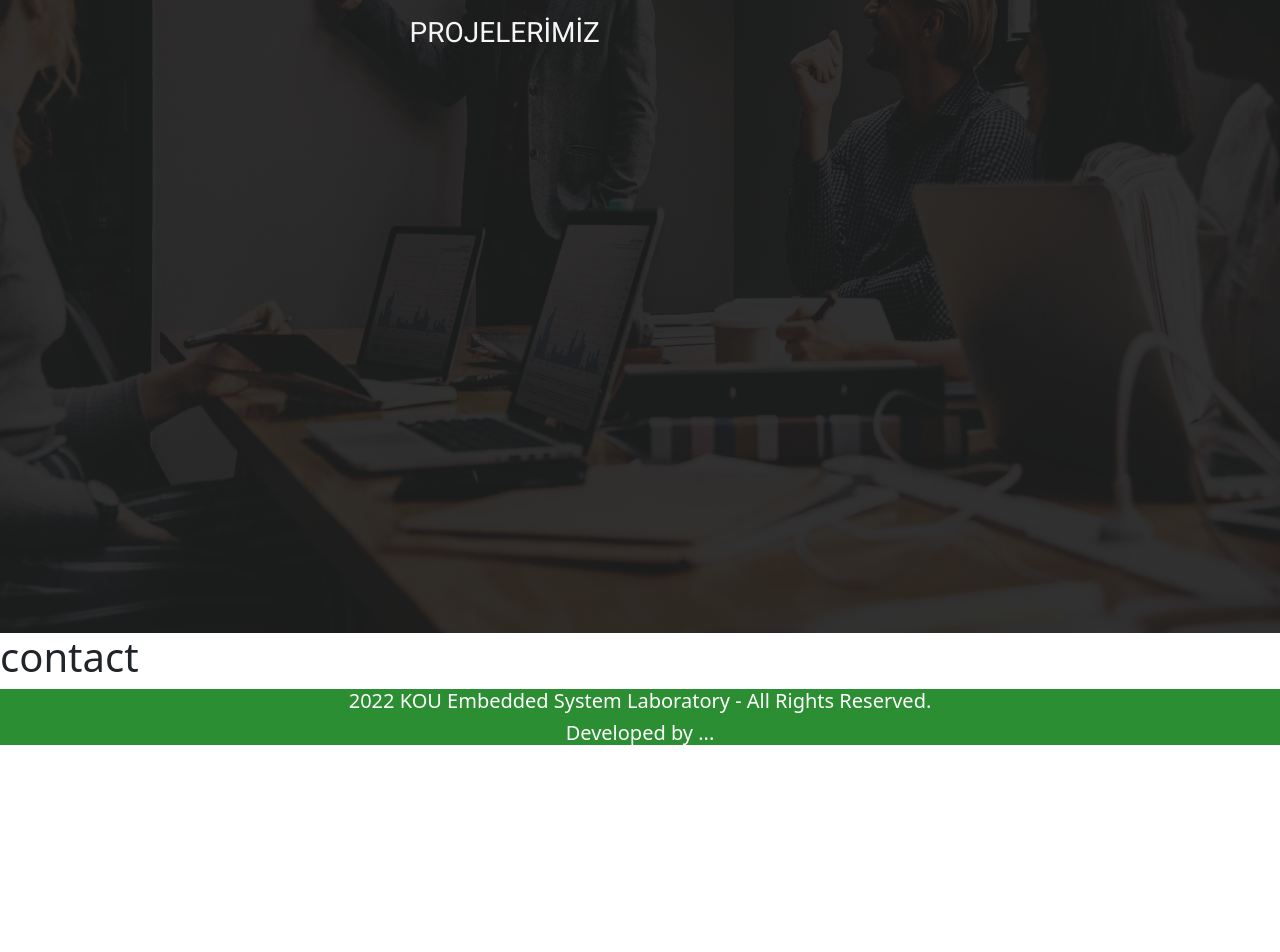
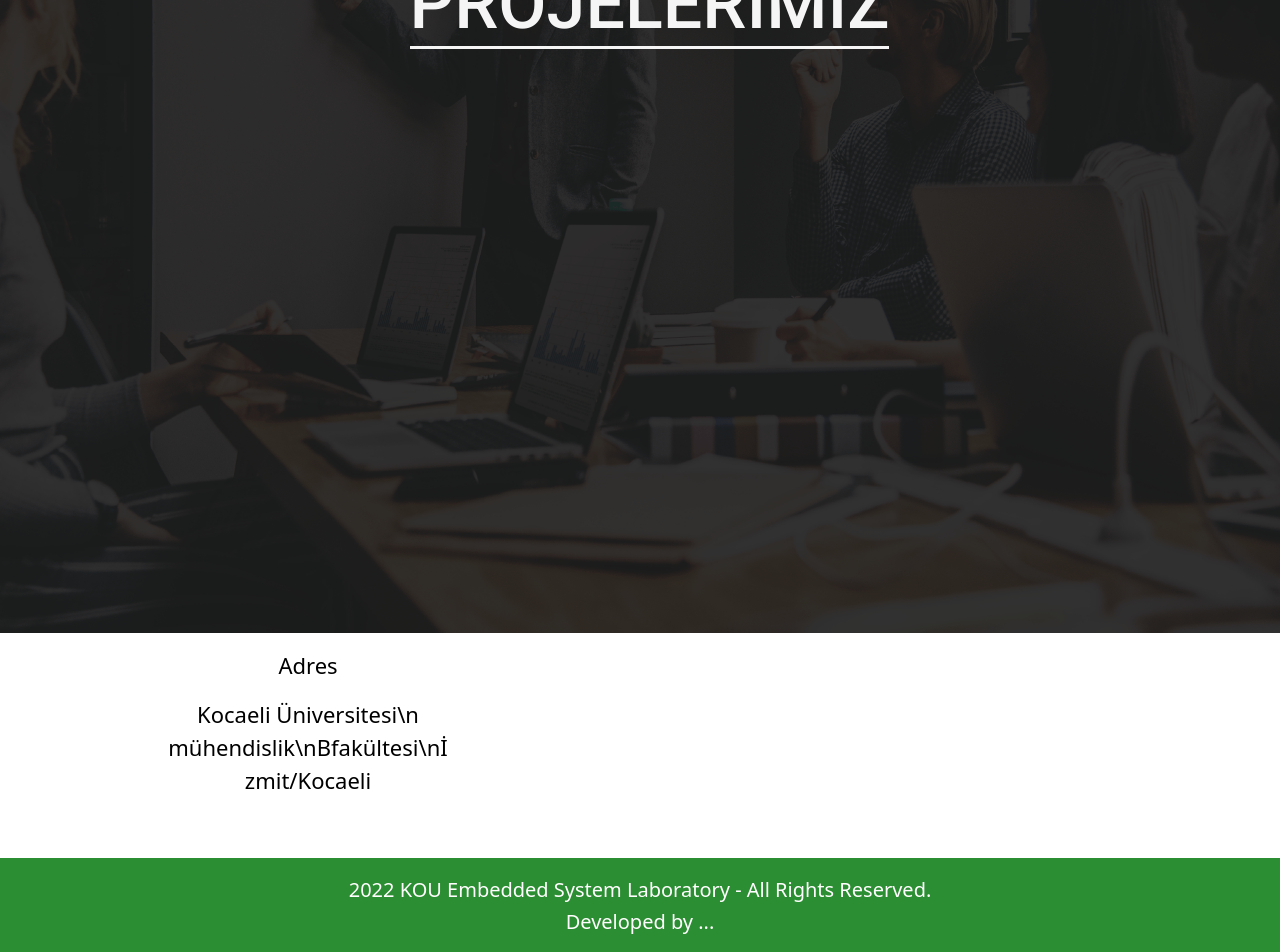
Before and after one commit to caglaozbb/kouembedded, a React (Create React App) app in the folder my-app/: page /home in a window 1280 px wide. Shown: the part 1906-2858 px from the top of the page. Before the commit the page ends 2659 px from the top, so only its background shows below. Built offline with nearby package versions, Linux system fonts and the light colour scheme.

Commit message:
contact and developed by updated

```diff
--- a/my-app/src/App.css
+++ b/my-app/src/App.css
@@ -42,6 +42,8 @@ box-sizing:border-box;
   left: 32%;
   text-align:start;
   color: whitesmoke;
+  border-bottom: 3px solid whitesmoke;
+  border-bottom-style: inset
 }
 .fontFamily{
 font-family: 'Roboto', sans-serif;
@@ -58,19 +60,12 @@ font-family: 'Roboto', sans-serif;
   font-family: 'Roboto', sans-serif;
   font-weight: bold;
 }
-.font400{
+.font500{
   font-family: 'Roboto', sans-serif;
-  font-weight:400;
+  font-weight:500;
 }
 .a{
   display: grid;
   grid-template-columns: 10rem 10rem 10rem;
   grid-gap: 1rem;
 }
-FIXME:borderbottom width ayarla
-.borderBottom{
-  border-bottom: "4px solid";
-  border-bottom-color: whitesmoke;
-  border-bottom-width:10% ;
-  padding:"0 0 10px";
-}
--- a/my-app/src/Home.js
+++ b/my-app/src/Home.js
@@ -112,13 +112,34 @@ return (
              {/* TODO: Contact kısmı doldurulacak */}
               <div className="imageWrapper fontAll">
                 <img src={backg2} className="background-image image" style={{width:"100%", height:"20%"}} alt="background2"/>
-                <h3 className="imageprojeTexth1 font400 borderBottom" style={{fontSize:"75"}}>PROJELERİMİZ</h3>
+                <h3 className="imageprojeTexth1 font500" style={{fontSize:"70px"}}>PROJELERİMİZ</h3>
              </div>
+             {/* TODO:paragrafları ayarla,renkleri ayarla başlık ve paragrafları ayır cardları yaptın borderları 0ladın cardın sınırlarını sildin */}
              <div>
-              <h1>contact</h1>
-             </div>
+             <CardGroup className="a" style={{justifyContent:"center", display:"flex",marginRight:"150px", marginLeft:"150px"}}>
+                  <Card  style={{borderRadius:"0px", width:"250px", height:"225px",borderWidth:"0px",wordWrap:"break-word"}} >
+                    <Card.Body style= {{color:"black", textAlign:"center"}}>
+                      <Card.Text  style={{fontWeight:"lighter",fontSize:"22px"}}>Adres</Card.Text>
+                      <Card.Text  style={{fontWeight:"lighter", alignSelf:"center",fontSize:"22px"}}>Kocaeli Üniversitesi\n mühendislik\nBfakültesi\nİzmit/Kocaeli</Card.Text>
+                    </Card.Body>
+                  </Card>
+                  <Card  style={{borderRadius:"0px", width:"250px", height:"225px", borderWidth:"0px"}}>
+                    <Card.Body style= {{color:"white", textAlign:"center"}}>
+                      <Card.Text  style={{fontWeight:"lighter",fontSize:"22px"}}>Çalışma Saatleri</Card.Text>
+                      <Card.Text  style={{fontWeight:"lighter", alignSelf:"center",fontSize:"22px"}}>08:00 - 17:30 \n Pazartesi - Cuma</Card.Text>
+                    </Card.Body>
+                  </Card>
+                  <Card style={{borderRadius:"0px", width:"250px", height:"225px",borderWidth:"0px" }}>
+                    <Card.Body style= {{color:"white", textAlign:"center"}}>
+                      <Card.Text  style={{fontWeight:"lighter",fontSize:"22px"}}>E-Mail</Card.Text>
+                      <Card.Text  style={{fontWeight:"lighter", alignSelf:"center",fontSize:"22px"}}>Embedded@kocaeli.edu.tr</Card.Text>
+                    </Card.Body>
+                  </Card>
+                </CardGroup>
+                             </div>
              {/* FIXME: Divin uzunlugu arttıralacak, ve paragraflar arası bosluk azaltılacak. */}
-             <div style={{backgroundColor:"#2c8e32"}}>
+             {/* fixme Cozuldu */}
+             <div style={{backgroundColor:"#2c8e32", width:"auto",paddingTop:"20px",paddingBottom:"10px"}}>
               <h3 style={{color:"white",justifyContent:"center", display:"flex",fontWeight:"lighter",fontSize:"20px"}}>2022 KOU Embedded System Laboratory - All Rights Reserved.</h3>
               <h3 style={{color:"white",justifyContent:"center", display:"flex",fontWeight:"lighter",fontSize:"20px"}}>Developed by ...</h3>
              </div>
```
Also changed, not shown: 1 other file (tests, documents, lock files or other folders).
